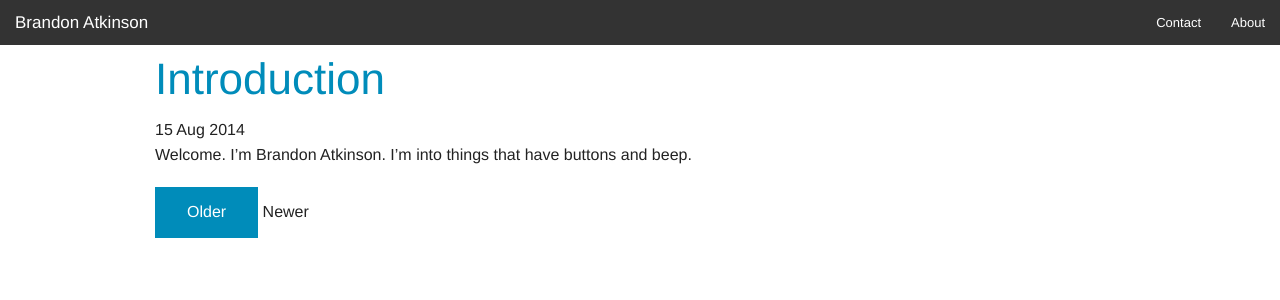
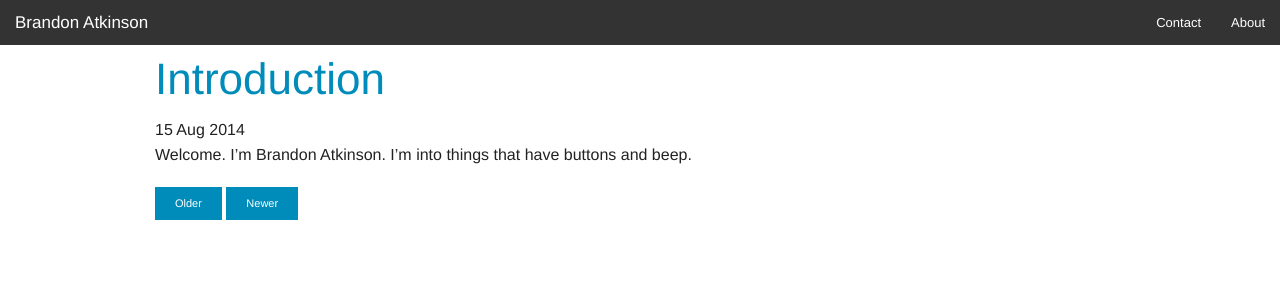
Before and after one commit to gorjusborg/brandon-atkinson.github.io, a Jekyll site: the page built from index.html, in a window 1280 px wide. Shown: the top 300 px of the page. Built offline with Jekyll 4.4.1, drawn with Linux system fonts in a browser that asks for light colours; nearby versions of some CDN libraries; library files that are not in the unit come from our copies; Markdown is read by kramdown in place of the engine named in the settings; the list of posts is cut into pages by our own code.

Commit message:
Pulled blog into an include

```diff
--- /dev/null
+++ b/_includes/blog.html
@@ -0,0 +1,35 @@
+<!-- blog component -->
+<div class="row posts">
+  {% for post in paginator.posts %}
+  <div class="post small-12 columns">
+    <h1 class="post-title">
+      <a href="{{ post.url }}">
+        {{ post.title }}
+      </a>
+    </h1>
+
+    <span class="post-date">{{ post.date | date_to_string }}</span>
+
+    {{ post.content }}
+  </div>
+  {% endfor %}
+</div>
+
+<div class="row pagination">
+  <div class="small-12 columns">
+    {% if paginator.next_page %}
+      <a class="tiny button pagination-item older" href="/page{{paginator.next_page}}">Older</a>
+    {% else %}
+      <span class="tiny button pagination-item older">Older</span>
+    {% endif %}
+    {% if paginator.previous_page %}
+      {% if paginator.page == 2 %}
+        <a class="tiny button pagination-item newer" href="/">Newer</a>
+      {% else %}
+        <a class="tiny button pagination-item newer" href="/page{{paginator.previous_page}}">Newer</a>
+      {% endif %}
+    {% else %}
+      <span class="tiny button pagination-item newer">Newer</span>
+    {% endif %}
+  </div>
+</div>
--- a/index.html
+++ b/index.html
@@ -3,35 +3,4 @@ layout: default
 title: Home
 ---
 
-<div class="posts">
-  {% for post in paginator.posts %}
-  <div class="post">
-    <h1 class="post-title">
-      <a href="{{ post.url }}">
-        {{ post.title }}
-      </a>
-    </h1>
-
-    <span class="post-date">{{ post.date | date_to_string }}</span>
-
-    {{ post.content }}
-  </div>
-  {% endfor %}
-</div>
-
-<div class="pagination">
-  {% if paginator.next_page %}
-    <a class="button pagination-item older" href="/page{{paginator.next_page}}">Older</a>
-  {% else %}
-    <span class="button pagination-item older">Older</span>
-  {% endif %}
-  {% if paginator.previous_page %}
-    {% if paginator.page == 2 %}
-      <a class="pagination-item newer" href="/">Newer</a>
-    {% else %}
-      <a class="pagination-item newer" href="/page{{paginator.previous_page}}">Newer</a>
-    {% endif %}
-  {% else %}
-    <span class="pagination-item newer">Newer</span>
-  {% endif %}
-</div>
+{% include blog.html %}
```
